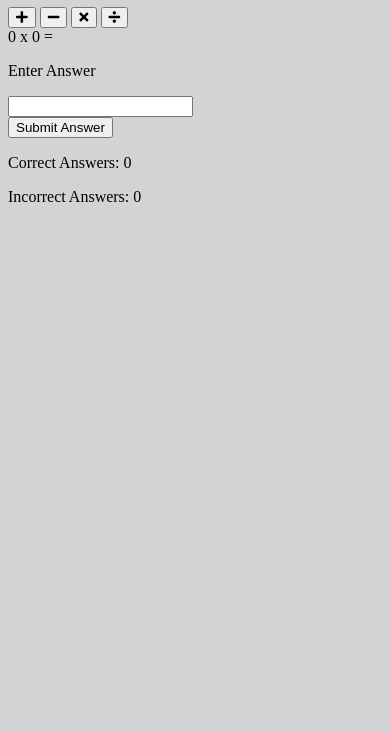
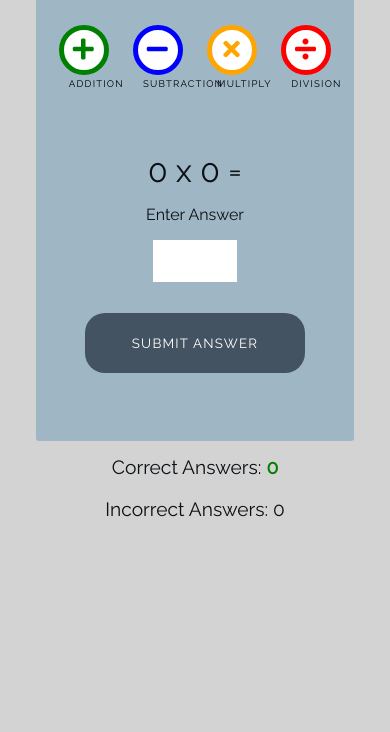
Before and after one commit to CptMundo/love-maths, a plain HTML site: page index.html in a window 390 px wide. Shown: the part 112-844 px from the top of the page. Drawn offline with Linux system fonts and the light colour scheme.

Commit message:
add styles for game

```diff
--- a/assets/css/style.css
+++ b/assets/css/style.css
@@ -1,3 +1,256 @@
+/* --------- Global style */
+
 body {
-    background-color: lightgray;
+    background-color: lightgrey;
+    font-family: "Raleway", sans-serif;
+    color: #0b1014;
+    text-align: center;
 }
+
+/* --------- Heading */
+
+.heading {
+    text-align: center;
+    font-size: 2.5rem;
+}
+
+.logo {
+    height: 40px;
+    padding-right: 5px;
+}
+
+/* --------- Game layout */
+
+.game-area {
+    background-color: #9fb6c5;
+    box-sizing: border-box;
+    width: 85%;
+    height: 65vh;
+    max-height: 450px;
+    max-width: 830px;
+    margin-left: auto;
+    margin-right: auto;
+    margin-top: 35px;
+    border-radius: 3px;
+    padding: 1%;
+}
+
+.question-area {
+    width: 50%;
+    font-size: 2rem;
+    margin: auto;
+    padding: 50px 0;
+}
+
+.question-area span {
+    padding: 0 15px;
+}
+
+.score-area {
+    margin: 5px auto;
+    width: 60%;
+    font-size: 1.2rem;
+}
+
+.controls-area {
+    border-top: 35px;
+    width: 85%;
+    margin: 30px auto;
+}
+
+#score {
+    color: green;
+    font-weight: bold;
+}
+
+#incorrect {
+    color: red;
+    font-weight: bold;
+}
+
+.answer-message {
+    display: none;
+    font-size: 1rem;
+}
+
+#answer-box {
+    border: none;
+    color: #445361;
+    display: inline-block;
+    height: 40px;
+    width: 80px;
+    font-size: 1.2rem;
+}
+
+.scores {
+    display: inline-block;
+    padding: 25px;
+}
+
+/* --------- Buttons */
+
+.btn {
+    width: 220px;
+    height: 60px;
+    font-family: "Raleway", sans-serif;
+    text-transform: uppercase;
+    letter-spacing: 1.2px;
+    color: white;
+}
+
+.btn:focus {
+    outline: none;
+}
+
+.btn--big {
+    padding-top: 10px;
+    border-radius: 50%;
+    background-color: white;
+    border: 10px solid;
+    width: 100px;
+    height: 100px;
+    font-size: 3.2rem;
+    margin: 0 30px;
+    transition: all 0.5s;
+}
+
+.btn--big::after {
+    content: attr(data-type);
+    font-size: 1rem;
+    color: rgb(0, 0, 0);
+    left: -0.5em;
+}
+
+.btn--blue {
+    border-color: blue;
+    color: blue;
+}
+
+.btn--blue:active,
+.btn--blue:hover {
+    background-color: darkblue;
+    color: white;
+}
+
+.btn--orange {
+    border-color: orange;
+    color: orange;
+}
+
+.btn--orange:active,
+.btn--orange:hover {
+    background-color: darkorange;
+    color: white;
+}
+
+.btn--red {
+    border-color: red;
+    color: red;
+}
+
+.btn--red:active,
+.btn--red:hover {
+    background-color: darkred;
+    color: white;
+}
+
+.btn--green {
+    border-color: green;
+    color: green;
+}
+
+.btn--green:active,
+.btn--green:hover {
+    background-color: darkgreen;
+    color: white;
+}
+
+.btn--gray {
+    margin-top: 25px;
+    background-color: #445361;
+    border: 1px transparent;
+    border-radius: 20px;
+}
+
+.btn--gray:active,
+.btn--gray:hover {
+    background-color: #0d1013;
+}
+
+/* --------- Media queries */
+
+@media (max-width: 414px) {
+    .controls-area {
+        width: 100%;
+    }
+
+    .btn--big {
+        margin: 0 10px;
+        padding: 5px;
+        border: 5px solid;
+        width: 50px;
+        height: 50px;
+        font-size: 1.5rem;
+    }
+
+    .btn--big::after {
+        font-size: 0.6rem;
+        left: -0.7rem;
+    }
+
+    .question-area {
+        padding: 10% 0;
+        width: 100%;
+    }
+
+    .question-area span {
+        padding: 0;
+    }
+
+    .answer-message {
+        display: block;
+    }
+
+    #answer-box {
+        display: block;
+        margin: 0 auto;
+    }
+
+    .btn--gray {
+        margin-top: 0;
+    }
+
+    .score-area {
+        width: 100%;
+    }
+
+    .scores {
+        margin: 0.5em auto;
+        display: block;
+        padding: 5px;
+    }
+
+    .heading {
+        font-size: 2rem;
+    }
+}
+
+@media (max-width: 320px) {
+    .game-area {
+        height: 70vh;
+    }
+
+    .controls-area {
+        width: 75%;
+        margin: 10px auto;
+    }
+
+    .btn--big {
+        margin: 10px 10px;
+    }
+
+    .question-area {
+        padding: 10px 0;
+    }
+
+}
--- a/index.html
+++ b/index.html
@@ -26,20 +26,22 @@
     </h1>
 
     <div class="game-area">
-      <div class="cotnrols-area">
-        <button class="btn btn--big btn--green">
+      <div class="controls-area">
+        <button data-type="addition" class="btn btn--big btn--green">
           <i class="fas fa-plus"></i>
         </button>
-        <button class="btn btn--big btn--blue">
+        <button data-type="subtraction" class="btn btn--big btn--blue">
           <i class="fas fa-minus"></i>
         </button>
-        <button class="btn btn--big btn--orange">
+        <button data-type="multiply" class="btn btn--big btn--orange">
           <i class="fas fa-times"></i>
         </button>
-        <button class="btn btn--big btn--red">
+        <button data-type="division" class="btn btn--big btn--red">
           <i class="fas fa-divide"></i>
         </button>
       </div>
+
+
       <div class="question-area">
         <span id="operand1">0</span>
         <span id="operator">x</span>
@@ -48,7 +50,7 @@
         <p class="answer-message">Enter Answer</p>
         <input id="answer-box" type="number" />
       </div>
-      <button class="btn btn--gray">Submit Answer</button>
+      <button data-type="submit" class="btn btn--gray">Submit Answer</button>
     </div>
 
     <div class="score-area">
```
